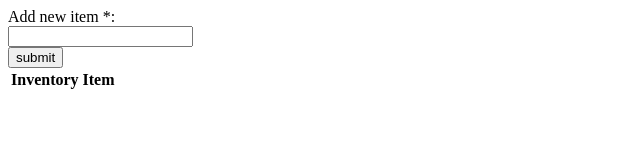
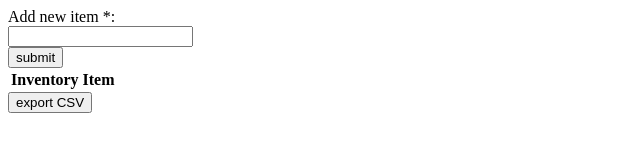
Before and after one commit to devenmatthews/inventory-tracking-web-app, a website: page index.html in a window 1280 px wide. Shown: the whole page, without its empty margins (0-640 px from the left). Drawn offline with Linux system fonts and the light colour scheme.

Commit message:
added CSV export button

```diff
--- a/index.html
+++ b/index.html
@@ -29,6 +29,11 @@
             </tbody>
         </table>
     </div>
+    <form autocomplete="off">
+        <div class="form-action-button">
+            <input type="button" value="export CSV" onclick="exportCSV()"></input>
+        </div>
+    </form>
     <script src="static/index.js"></script>
 </body>
 </html>
--- a/static/index.js
+++ b/static/index.js
@@ -52,3 +52,20 @@ function addToTable(_item) {
                                 <input type="button" value="Delete" onclick="deleteItem(this)"></input>`;
     table_length += 1;
 }
+
+function exportCSV() {
+    if (table_length == 0) {
+        window.print("Table appears to be blank.");
+        return
+    }
+    if(confirm("Export CSV: Are you sure?")) {
+        let csvContent = "data:text/csv;charset=utf-8,";
+        for (let step = 1; step < table_length + 1; step++) {
+            console.log(document.getElementById("inventory_list").getElementsByTagName('tr')[step].getElementsByTagName('td')[0].innerHTML);
+            console.log("|");
+            csvContent += document.getElementById("inventory_list").getElementsByTagName('tr')[step].getElementsByTagName('td')[0].innerHTML + "\r\n";
+        }
+        var encodedUri = encodeURI(csvContent);
+        window.open(encodedUri);
+    }
+}
```
